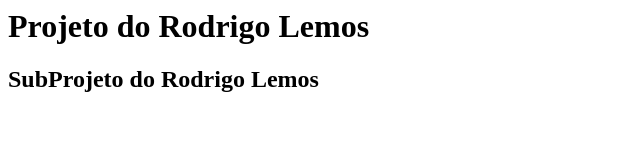
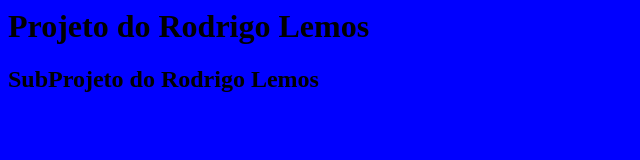
Before and after one commit to rodrigoflemos/curso-git, a plain HTML site: page index.html in a window 1280 px wide. Shown: the whole page, without its empty margins (0-640 px from the left). Drawn offline with Linux system fonts and the light colour scheme.

Commit message:
Inicio do design

```diff
--- /dev/null
+++ b/estilo.css
@@ -0,0 +1,3 @@
+body {
+	background-color: blue;
+}
--- a/index.html
+++ b/index.html
@@ -1,5 +1,6 @@
 <html>
 	<head>
+		<link rel="stylesheet" href="estilo.css">
 	</head>
 	<body>
 		<h1>Projeto do Rodrigo Lemos</h1>
```
